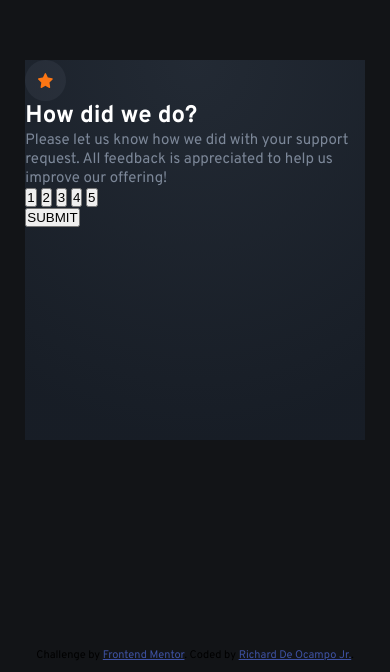
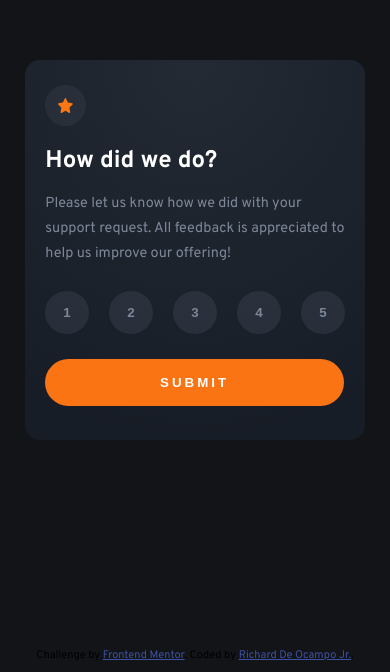
Before and after one commit to Richard-JR10/interactive-rating-component, a plain HTML site: page index.html in a window 390 px wide. Shown: the part 172-844 px from the top of the page. Drawn offline with Linux system fonts and the light colour scheme.

Commit message:
Added mobile design

```diff
--- a/index.html
+++ b/index.html
@@ -17,7 +17,7 @@
   <main>
 
     <!-- Rating state start -->
-    <section class="container">
+    <section class="rate-container">
       <section class="icon">
         <img src="images/icon-star.svg" alt="icon" class="icon-star">
       </section>
@@ -28,14 +28,14 @@
           to help us improve our offering!
         </p>
       </section>
-      <section>
+      <section class="rate-buttons">
         <button>1</button>
         <button>2</button>
         <button>3</button>
         <button>4</button>
         <button>5</button>
       </section>
-      <section>
+      <section class="submit">
         <button>SUBMIT</button>
       </section>
     </section>
--- a/styles.css
+++ b/styles.css
@@ -20,19 +20,21 @@ main {
   display: none;
 }
 
-.container {
+.rate-container {
   background: radial-gradient(98.96% 98.96% at 50% 0%, hsl(215, 20%, 17%) 0%, hsl(216, 24%, 12%) 100%);
   height: 380px;
   width: 87%;
+  border-radius: 15px;
 }
 
 .icon {
+  margin: 1.5625rem 0 1.25rem 1.25rem;
   display: flex;
   align-items: center;
   justify-content: center;
-  padding: 13px;
-  width: 15px;
-  height: 15px;
+  padding: 0.8125rem;
+  width: 0.9375rem;
+  height: 0.9375rem;
   border-radius: 100%;
   background-color: hsla(216, 12%, 54%, 0.1);
 }
@@ -44,11 +46,53 @@ main {
 
 .message h2 {
   color: white;
+  margin-left: 1.25rem;
+  margin-bottom: 0.9375rem;
 }
 
 .message p {
-  font-size: 0.9375rem;
+  margin-left: 1.25rem;
+  margin-right: 1.25rem;
+  margin-bottom: 1.5625rem;
+  font-size: 0.9rem;
   color: hsl(216, 12%, 54%);
+  line-height: 25px;
+}
+
+.rate-buttons {
+  margin-bottom: 1.5625rem;
+  margin-left: 1.25rem;
+  margin-right: 1.25rem;
+  display: flex;
+  justify-content: space-between;
+}
+
+.rate-buttons button {
+  border: none;
+  color: hsl(216, 12%, 54%);
+  padding: 0.875rem 1.125rem;
+  border-radius: 100%;
+  background-color: hsla(216, 12%, 54%, 0.15);
+  font-weight: 700;
+}
+
+.submit {
+  display: flex;
+  justify-content: center;
+  margin-left: 1.25rem;
+  margin-right: 1.25rem;
+  width: 88%;
+}
+
+.submit button {
+  letter-spacing: 3px;
+  border: none;
+  color: hsl(0, 0%, 100%);
+  background-color: hsl(25, 97%, 53%);
+  width: 100%;
+  height: 47px;
+  border-radius: 30px;
+  font-weight: 700;
 }
 
 .attribution { font-size: 11px; text-align: center; position:absolute; bottom: 10px;}
```
